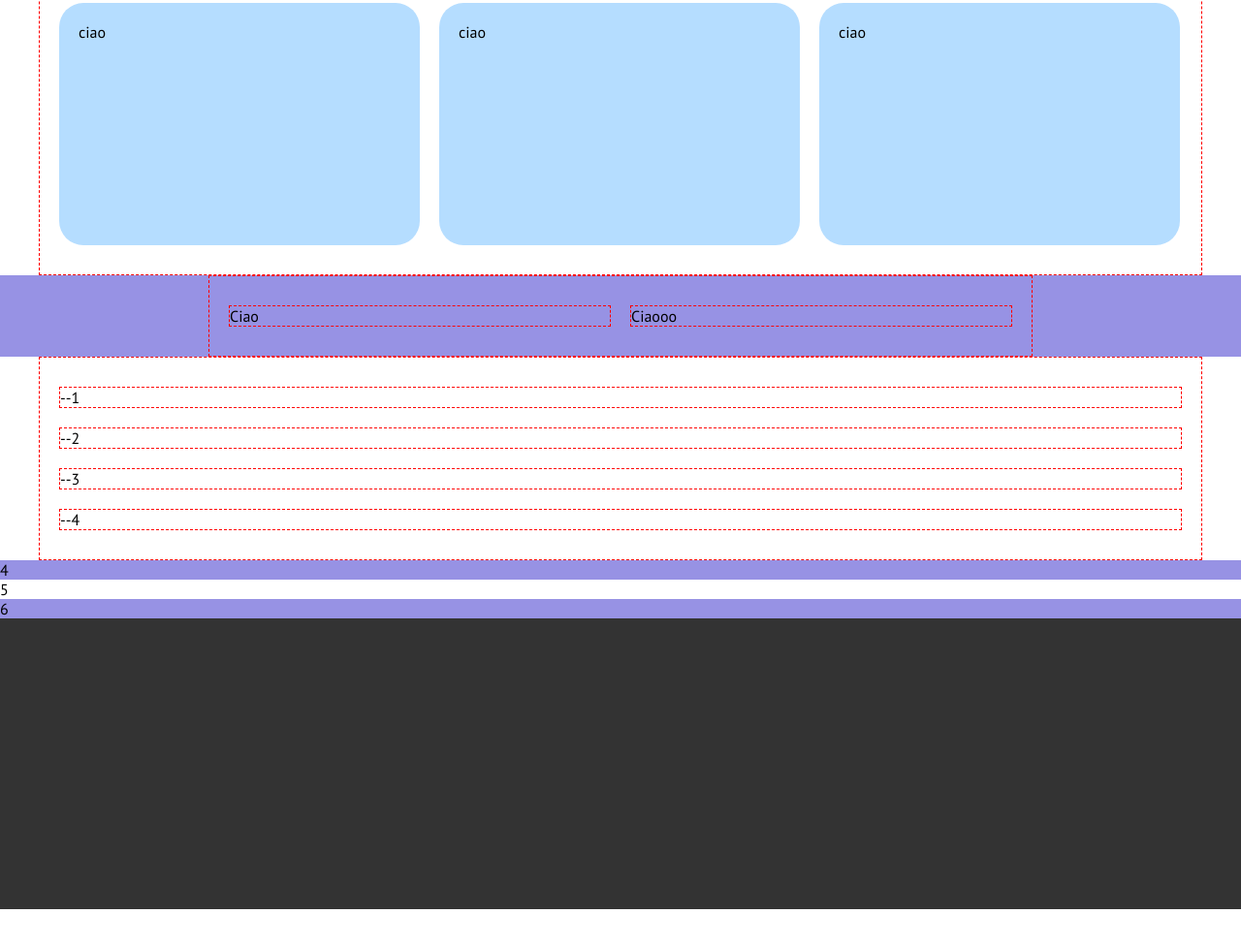
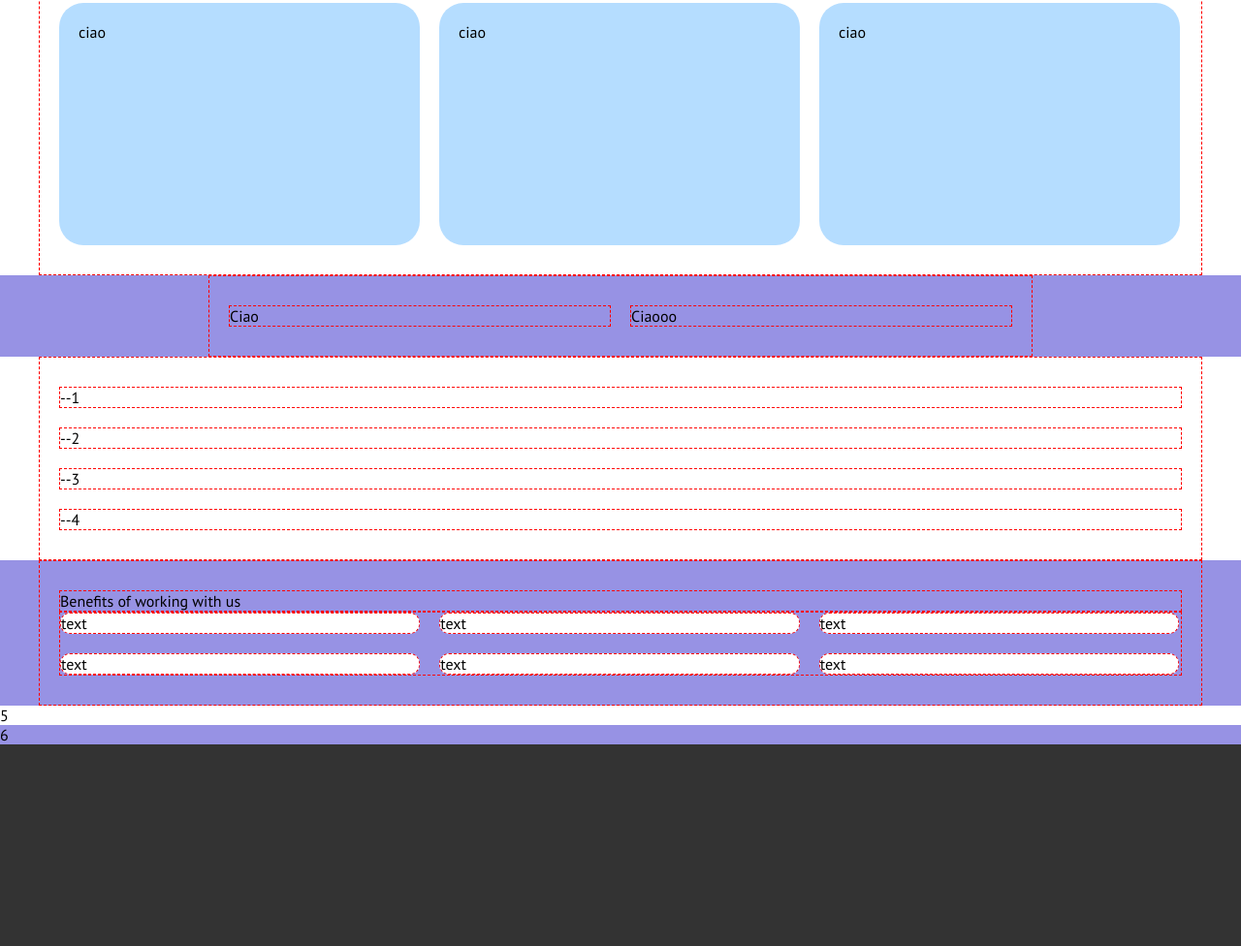
Before and after one commit to antoinde/htmlcss-responsive-layout, a plain HTML site: page index.html in a window 1280 px wide. Shown: the part 363-1339 px from the top of the page at 97% size. Before the commit the page ends 1301 px from the top, so only its background shows below. Drawn offline with Linux system fonts and the light colour scheme.

Commit message:
Structured section 4

```diff
--- a/css/style.css
+++ b/css/style.css
@@ -129,22 +129,41 @@ header .img_container, header .hamburger{
 
 /* /Section 3 */
 
+/* Section 4 */
+.sez4 .container{
+    max-width: 1200px;
+    margin: 0 auto;
+    padding: 30px 20px;
+}
+.sez4 .bottom{
+    column-gap: 20px;
+    row-gap: 20px;
+}
+.sez4 .card{
+    width: calc(100% / 3 - 14px);
+    background-color: #fff;
+    border-radius: 10px;
+}
+/* /Section 4 */
+
 /* tablet, mobile, desktop res: 768px 480px desktop 1200px */
 
 @media screen and (max-width: 768px) {
-    /* Header */
+
     .header-right{
         display: none;
     }
     header .hamburger{
         display: block;
     }
-    /* Section-2 */
     .sez2 .container{
         flex-direction: column;
     }
     .sez2 .card{
         width: 100%;
+    }
+    .sez4 .card{
+        width: calc(100% / 2 - 10px);
     }
 }
 
@@ -158,4 +177,7 @@ header .img_container, header .hamburger{
     .sez1 .card {
         width: 100%;
     }
+    .sez4 .card{
+        width: 100%;
+    }
 }
--- a/index.html
+++ b/index.html
@@ -92,7 +92,19 @@
 
     <!-- --------------------- Section 4 ----------------------->
     <div class="sez4 bg_color_violet">
-        <section>4</section>
+        <section>
+            <div class="container vedi">
+                <div class="top vedi">Benefits of working with us</div>
+                <div class="bottom flex wrap vedi">
+                    <div class="card vedi">text</div>
+                    <div class="card vedi">text</div>
+                    <div class="card vedi">text</div>
+                    <div class="card vedi">text</div>
+                    <div class="card vedi">text</div>
+                    <div class="card vedi">text</div>
+                </div>
+            </div>
+        </section>
     </div>
 
     <!-- --------------------- Section 5 ----------------------->
```
